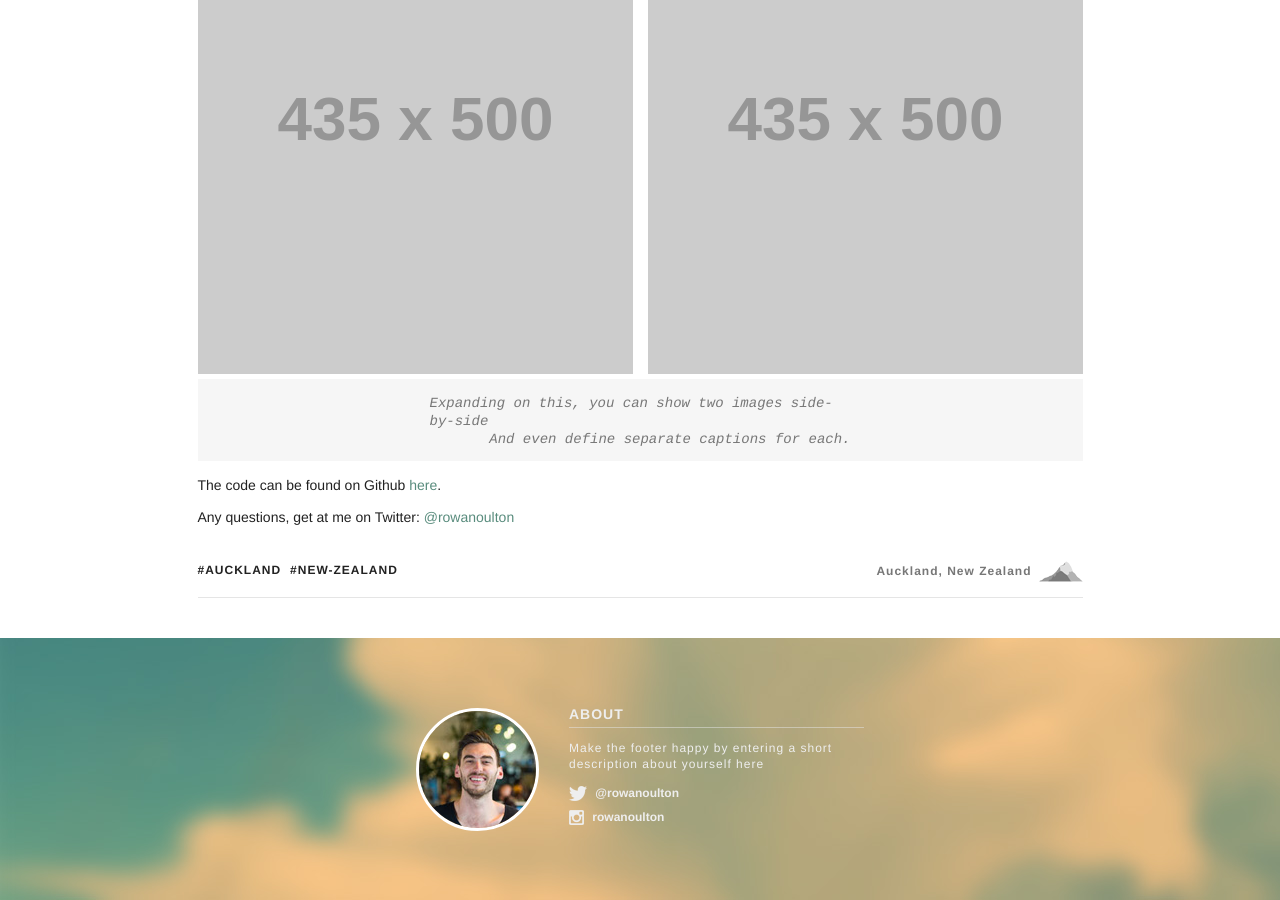
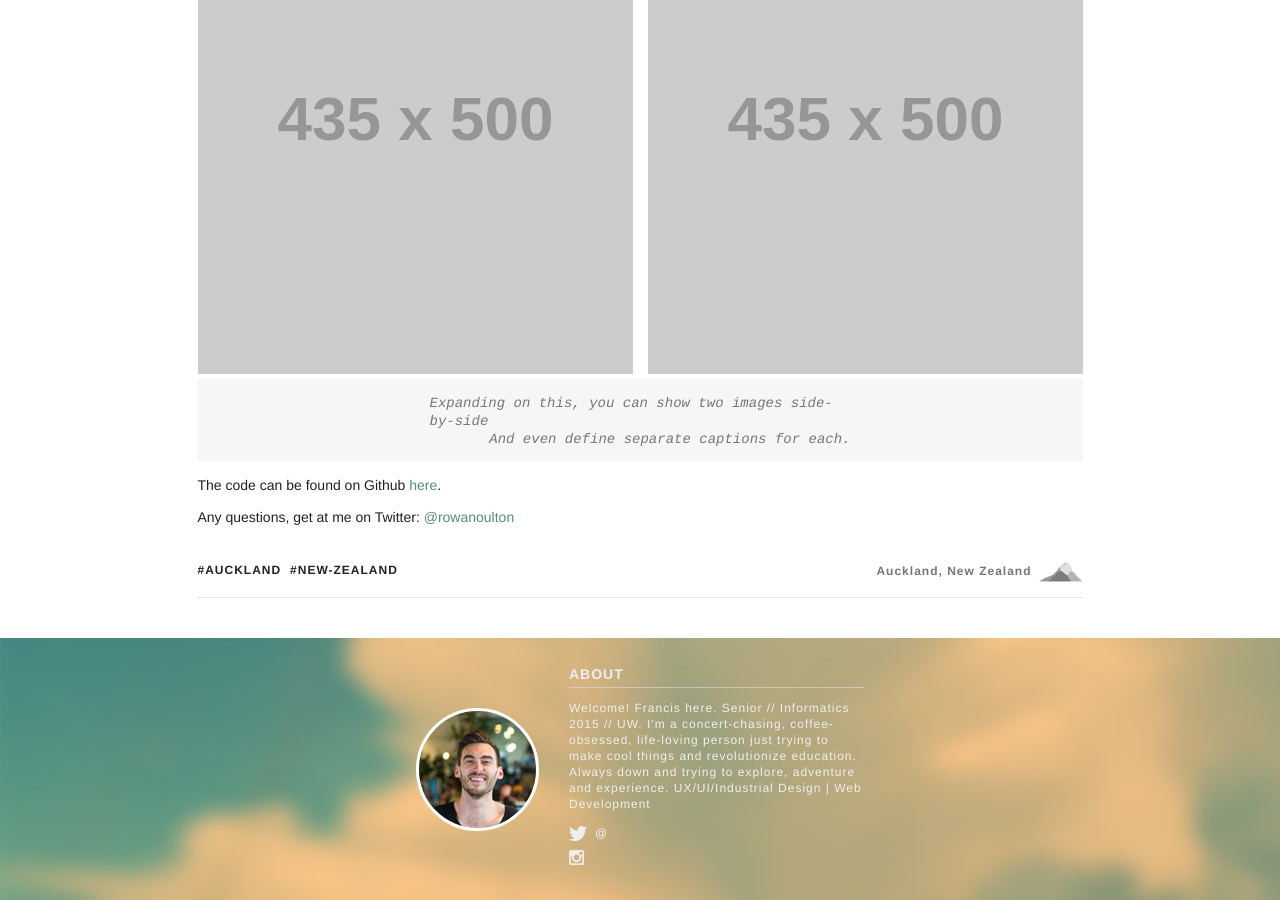
Before and after one commit to fmnguyen/fmnguyen.github.io, a Jekyll site: the page built from index.html, in a window 1280 px wide and 900 px high, scrolled down 1037 px. Built offline with Jekyll 4.4.1, drawn with Linux system fonts in a browser that asks for light colours; the list of posts is cut into pages by our own code; some of the changed text lies outside the part shown.

Commit message:
change content

```diff
--- a/_config.yml
+++ b/_config.yml
@@ -1,13 +1,11 @@
 # Site settings
-title: Travelog
-subtitle: "Journal of [name]"
-email: your-email@domain.com
-description: "Make the footer happy by entering a short description about yourself here"
+title: Musings and Perusings
+subtitle: "Blog of Francis Nguyen"
+email: fm.nguyen937@gmail.com
+description: "Welcome! Francis here. Senior // Informatics 2015 // UW. I'm a concert-chasing, coffee-obsessed, life-loving person just trying to make cool things and revolutionize education. Always down and trying to explore, adventure and experience. UX/UI/Industrial Design | Web Development"
 baseurl: ""
 url: "http://yourdomain.com"
-twitter_username: "rowanoulton"
-github_username:  "rowanoulton"
-instagram_username: "rowanoulton"
+github_username:  "fmnguyen"
 
 # Build settings
 markdown: kramdown
```
